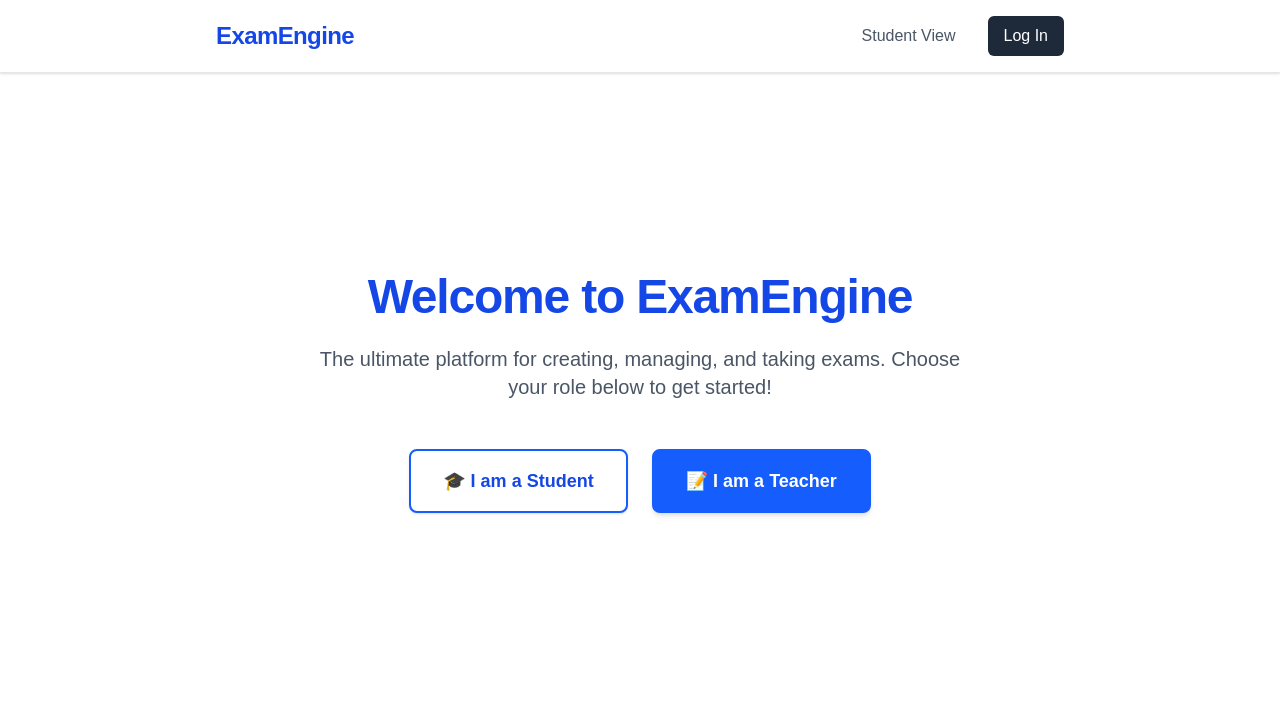
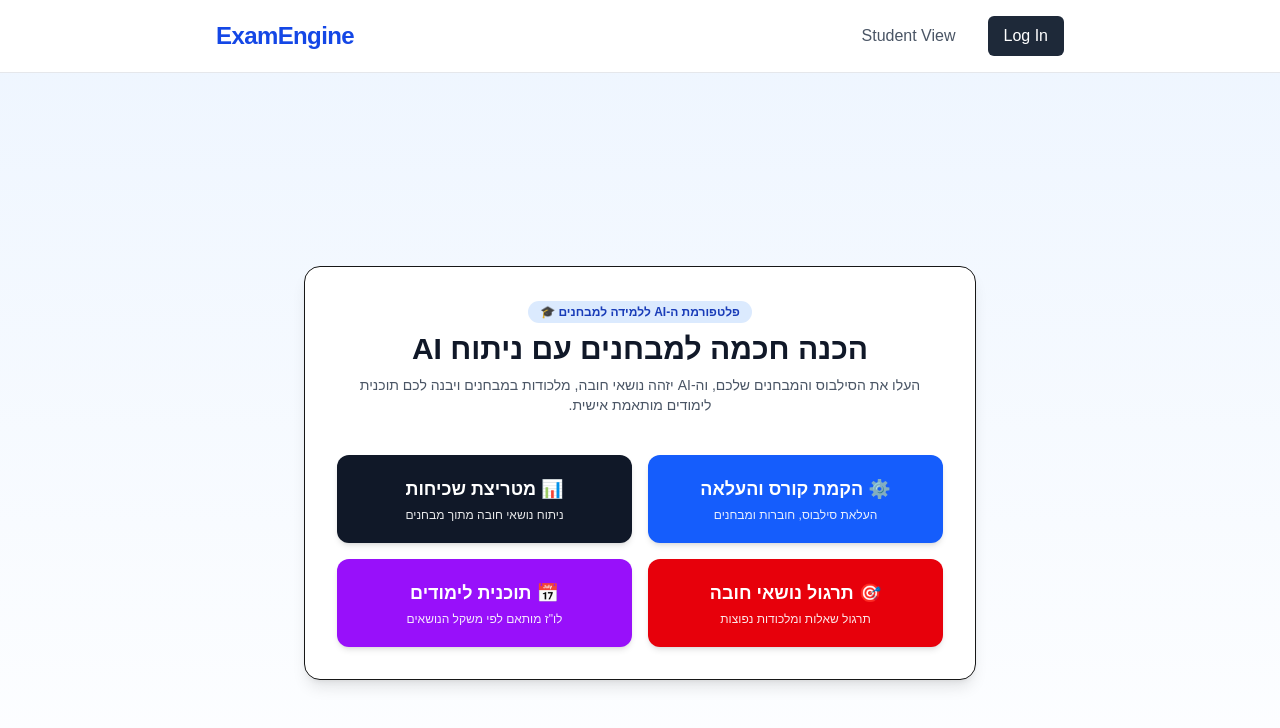
Before and after one commit to mariahazboun06-star/exam-engine-app-new, a Next.js app: page / in a window 1280 px wide. Shown: the top 728 px of the page. Built offline with nearby package versions, Linux system fonts and the light colour scheme; no server answers.

Commit message:
Remove lecturer role selection and direct UI to student workflows

```diff
--- a/app/page.tsx
+++ b/app/page.tsx
@@ -1,30 +1,57 @@
+"use client";
+
 import Link from "next/link";
 
 export default function HomePage() {
   return (
-    <div className="flex flex-col items-center justify-center min-h-[80vh] text-center px-4">
-      <h1 className="text-5xl font-black text-blue-700 mb-6 tracking-tight">
-        Welcome to ExamEngine
+    <div className="min-h-screen bg-gradient-to-b from-blue-50 to-white flex flex-col items-center justify-center p-6 dir-rtl text-center" dir="rtl">
+      <div className="max-w-2xl bg-white p-8 rounded-2xl shadow-lg border space-y-6">
+        <div className="space-y-2">
+          <span className="bg-blue-100 text-blue-800 text-xs font-bold px-3 py-1 rounded-full">
+            פלטפורמת ה-AI ללמידה למבחנים 🎓
+          </span>
+          <h1 className="text-3xl font-extrabold text-gray-900 mt-2">
+            הכנה חכמה למבחנים עם ניתוח AI
           </h1>
-      <p className="text-xl text-gray-600 mb-12 max-w-2xl">
-        The ultimate platform for creating, managing, and taking exams.
-        Choose your role below to get started!
+          <p className="text-sm text-gray-600">
+            העלו את הסילבוס והמבחנים שלכם, וה-AI יזהה נושאי חובה, מלכודות במבחנים ויבנה לכם תוכנית לימודים מותאמת אישית.
           </p>
+        </div>
 
-      <div className="flex flex-col sm:flex-row gap-6">
+        {/* פעולות ראשיות לסטודנט */}
+        <div className="grid grid-cols-1 sm:grid-cols-2 gap-4 pt-4">
           <Link
-          href="/exams"
-          className="px-8 py-4 bg-white border-2 border-blue-600 text-blue-700 rounded-lg text-lg font-bold hover:bg-blue-50 transition-all shadow-sm"
+            href="/setup"
+            className="flex flex-col items-center p-5 bg-blue-600 hover:bg-blue-700 text-white rounded-xl font-bold transition shadow-md"
           >
-          🎓 I am a Student
+            <span className="text-lg">⚙️ הקמת קורס והעלאה</span>
+            <span className="text-xs font-normal opacity-90 mt-1">העלאת סילבוס, חוברות ומבחנים</span>
           </Link>
 
           <Link
-          href="/create-exam"
-          className="px-8 py-4 bg-blue-600 border-2 border-blue-600 text-white rounded-lg text-lg font-bold hover:bg-blue-700 transition-all shadow-md"
+            href="/matrix"
+            className="flex flex-col items-center p-5 bg-gray-900 hover:bg-gray-800 text-white rounded-xl font-bold transition shadow-md"
           >
-          📝 I am a Teacher
+            <span className="text-lg">📊 מטריצת שכיחות</span>
+            <span className="text-xs font-normal opacity-90 mt-1">ניתוח נושאי חובה מתוך מבחנים</span>
           </Link>
+
+          <Link
+            href="/study/focused"
+            className="flex flex-col items-center p-5 bg-red-600 hover:bg-red-700 text-white rounded-xl font-bold transition shadow-md"
+          >
+            <span className="text-lg">🎯 תרגול נושאי חובה</span>
+            <span className="text-xs font-normal opacity-90 mt-1">תרגול שאלות ומלכודות נפוצות</span>
+          </Link>
+
+          <Link
+            href="/plan"
+            className="flex flex-col items-center p-5 bg-purple-600 hover:bg-purple-700 text-white rounded-xl font-bold transition shadow-md"
+          >
+            <span className="text-lg">📅 תוכנית לימודים</span>
+            <span className="text-xs font-normal opacity-90 mt-1">לו"ז מותאם לפי משקל הנושאים</span>
+          </Link>
+        </div>
       </div>
     </div>
   );
```
Lines whose indentation alone changed are shown as unchanged.
